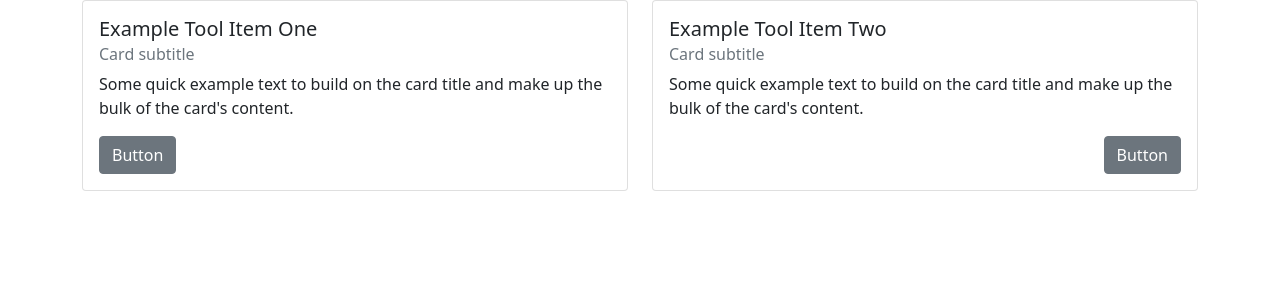
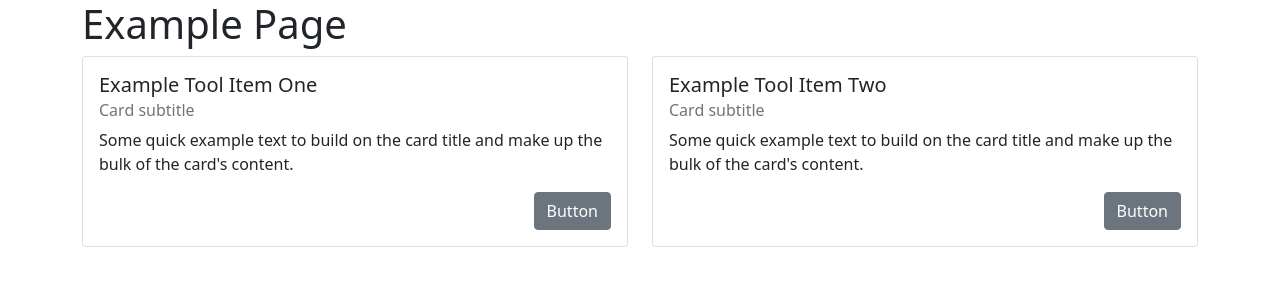
Before and after one commit to IT-Dashboard/IT-Dashboard, a Next.js app: page /example1 in a window 1280 px wide. Shown: the top 300 px of the page. Built offline with nearby package versions, Linux system fonts and the light colour scheme.

Commit message:
Update example page with titles

```diff
--- a/pages/example1.js
+++ b/pages/example1.js
@@ -7,9 +7,15 @@ import {
   CardTitle,
 } from "reactstrap";
 
+import Head from "next/head";
+
 export default function Example1() {
   return (
     <div className="container">
+      <Head>
+        <title>Example Page | IT Dashboard</title>
+      </Head>
+      <h1>Example Page</h1>
       <div className="row align-items-start">
         <div className="col">
           <Card>
@@ -22,7 +28,7 @@ export default function Example1() {
                 Some quick example text to build on the card title and make up
                 the bulk of the card&apos;s content.
               </CardText>
-              <Button>Button</Button>
+              <Button className="float-end">Button</Button>
             </CardBody>
           </Card>
         </div>
```
